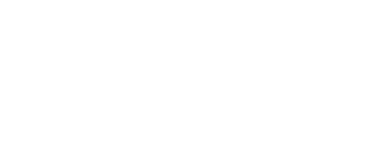
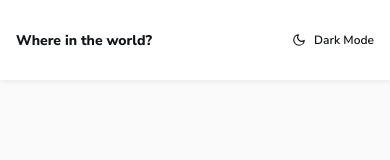
Before and after one commit to diyorbeksafarboyev29-cpu/country, a plain HTML site: page index.html in a window 390 px wide. Drawn offline with Linux system fonts and the light colour scheme.

Commit message:
«yang»

```diff
--- a/app.js
+++ b/app.js
@@ -0,0 +1,12 @@
+const themeBtn = document.getElementById("theme-btn");
+
+// Avval tanlangan rejimni eslab qolish
+if (localStorage.getItem("theme") === "dark") {
+  document.body.classList.add("dark");
+}
+
+themeBtn.addEventListener("click", () => {
+  document.body.classList.toggle("dark");
+  const isDark = document.body.classList.contains("dark");
+  localStorage.setItem("theme", isDark ? "dark" : "light");
+});
--- a/index.html
+++ b/index.html
@@ -3,10 +3,29 @@
   <head>
     <meta charset="UTF-8" />
     <meta name="viewport" content="width=device-width, initial-scale=1.0" />
-    <title>Document</title>
+    <title>REST Countries</title>
+    <link rel="preconnect" href="https://fonts.googleapis.com" />
+    <link rel="preconnect" href="https://fonts.gstatic.com" crossorigin />
+    <link
+      href="https://fonts.googleapis.com/css2?family=Nunito+Sans:wght@300;600;800&display=swap"
+      rel="stylesheet"
+    />
     <link rel="stylesheet" href="./main.css" />
   </head>
   <body>
+    <header class="bosh">
+      <nav class="navbar container">
+        <a href="./index.html" class="navbar__logo">Where in the world?</a>
+
+        <button class="navbar__theme" id="theme-btn" type="button">
+          <svg class="navbar__icon" width="16" height="16" viewBox="0 0 24 24" fill="none" stroke="currentColor" stroke-width="2" stroke-linecap="round" stroke-linejoin="round">
+            <path d="M21 12.79A9 9 0 1 1 11.21 3 7 7 0 0 0 21 12.79z" />
+          </svg>
+          <span>Dark Mode</span>
+        </button>
+      </nav>
+    </header>
+
     <script src="./app.js"></script>
   </body>
 </html>
--- a/main.css
+++ b/main.css
@@ -0,0 +1,112 @@
+* {
+  margin: 0;
+  padding: 0;
+  box-sizing: border-box;
+}
+
+a {
+  text-decoration: none;
+  color: inherit;
+}
+
+li {
+  list-style: none;
+}
+
+input {
+  outline: none;
+}
+
+button {
+  border: none;
+  background: none;
+  font: inherit;
+  color: inherit;
+  cursor: pointer;
+}
+
+/* ===== Ranglar (Light / Dark) ===== */
+:root {
+  --bg: hsl(0, 0%, 98%);
+  --element: hsl(0, 0%, 100%);
+  --text: hsl(200, 15%, 8%);
+  --input: hsl(0, 0%, 52%);
+  --shadow: 0 2px 4px rgba(0, 0, 0, 0.06);
+}
+
+body.dark {
+  --bg: hsl(207, 26%, 17%);
+  --element: hsl(209, 23%, 22%);
+  --text: hsl(0, 0%, 100%);
+  --input: hsl(0, 0%, 100%);
+  --shadow: 0 2px 4px rgba(0, 0, 0, 0.2);
+}
+
+body {
+  font-family: "Nunito Sans", sans-serif;
+  font-size: 14px;
+  background-color: var(--bg);
+  color: var(--text);
+  transition: background-color 0.3s, color 0.3s;
+}
+
+.container {
+  max-width: 1440px;
+  margin: 0 auto;
+  padding: 0 80px;
+}
+
+/* ===== Navbar ===== */
+.bosh {
+  background-color: var(--element);
+  box-shadow: var(--shadow);
+  transition: background-color 0.3s;
+}
+
+.navbar {
+  height: 80px;
+  display: flex;
+  align-items: center;
+  justify-content: space-between;
+}
+
+.navbar__logo {
+  font-size: 24px;
+  font-weight: 800;
+}
+
+.navbar__theme {
+  display: flex;
+  align-items: center;
+  gap: 8px;
+  font-size: 16px;
+  font-weight: 600;
+}
+
+body.dark .navbar__icon {
+  fill: currentColor;
+}
+
+/* ===== Mobil ===== */
+@media (max-width: 768px) {
+  .container {
+    padding: 0 16px;
+  }
+
+  .navbar {
+    height: 80px;
+  }
+
+  .navbar__logo {
+    font-size: 14px;
+  }
+
+  .navbar__theme {
+    font-size: 12px;
+  }
+
+  .navbar__icon {
+    width: 14px;
+    height: 14px;
+  }
+}
```
